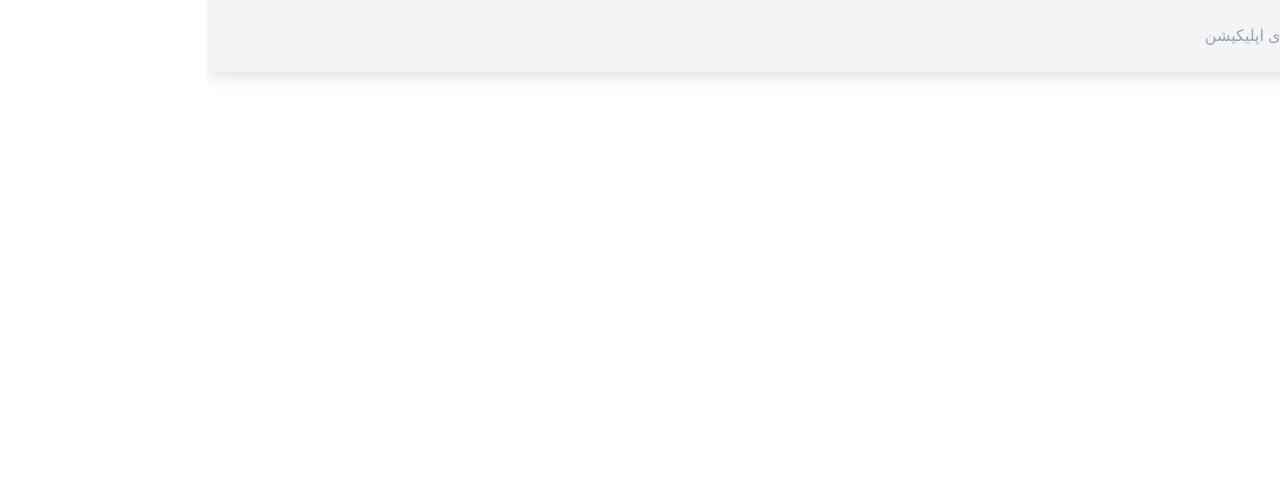
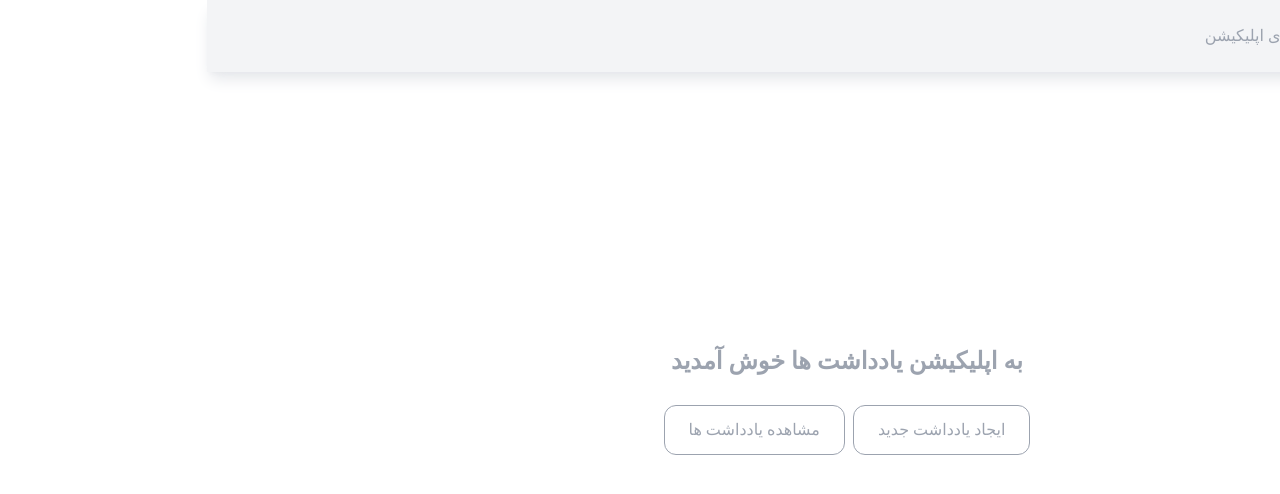
Before and after one commit to Hamidrezaabdollahi/note-app-task, a React (Vite) app: page / in a window 1280 px wide. Shown: the top 494 px of the page. Built offline with nearby package versions, Linux system fonts and the light colour scheme; a web font is replaced by a local one.

Commit message:
implement home page

```diff
--- a/src/components/Navbar.tsx
+++ b/src/components/Navbar.tsx
@@ -4,7 +4,7 @@ import NavbarLink from "../ui/NavbarLink";
 
 export default function Navbar() {
     return (
-        <div className="sticky top-0 right-0 py-4 px-6 w-full bg-secondary-100 borber-b border-secondary-400 shadow-lg shadow-secondary-200  mb-4 ">
+        <div className="sticky top-0 right-0 py-4 px-6 w-full bg-secondary-100 borber-b border-secondary-400 z-50 shadow-lg shadow-secondary-200  mb-4 ">
             <ul className="flex items-center justify-start gap-x-4 p-2 font-light">
                 <li>
                     <NavbarLink to="/">خانه</NavbarLink>
--- a/src/pages/Home.tsx
+++ b/src/pages/Home.tsx
@@ -1,5 +1,16 @@
-export default function Home () {
+import { useNavigate } from "react-router-dom"
+
+export default function Home() {
+    const navigate = useNavigate()
     return (
-        <div>Home Page</div>
+        <div className="flex items-center justify-cente fixed top-0 right-0 w-full h-screen ">
+            <div className="flex flex-col items-center justify-start gap-y-14 w-full lg:max-w-screen-lg mx-auto ">
+                <h1 className="h-1 text-secondary-400 font-bold text-2xl">به اپلیکیشن یادداشت ها خوش آمدید</h1>
+                <div className="flex items-center justify-center gap-x-2 ">
+                    <button onClick={() => navigate("/notes/add")} className="py-3 px-6 rounded-xl border border-secondary-400 text-secondary-400 outline-none hover:border-secondary-700 hover:text-secondary-700 transition-all duration-200 active:opacity-0">ایجاد یادداشت جدید</button>
+                    <button onClick={() => navigate("/notes/notes-list")} className="py-3 px-6 rounded-xl border border-secondary-400 text-secondary-400 outline-none hover:border-secondary-700 hover:text-secondary-700 transition-all duration-200 active:opacity-0">مشاهده یادداشت ها</button>
+                </div>
+            </div>
+        </div>
     )
 }
```
